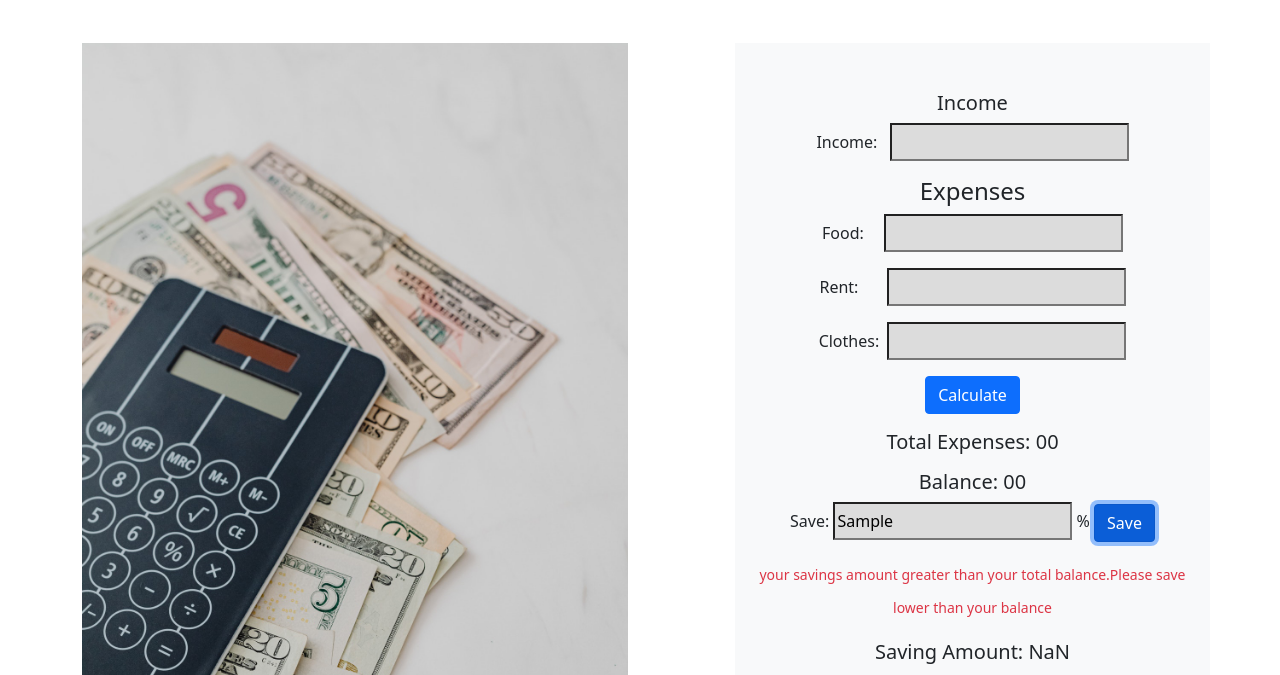
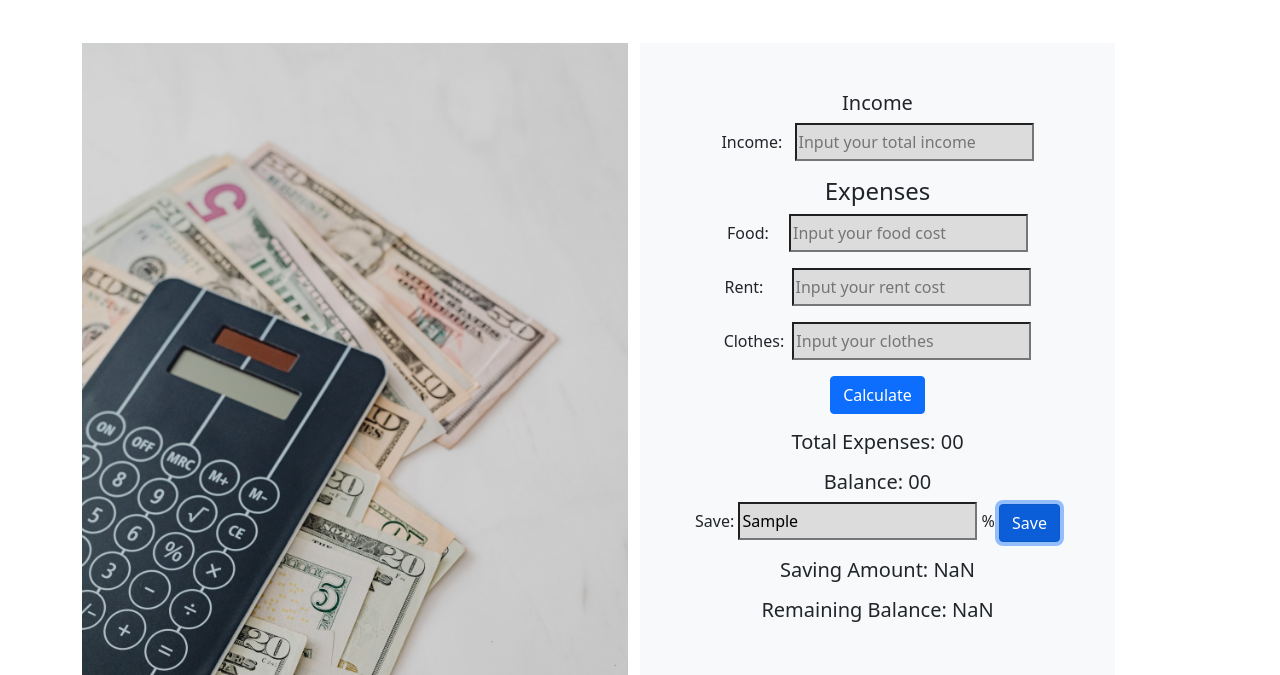
Before and after one commit to ranawp/money-huntrt, a plain HTML site: page index.html in a window 1280 px wide. Both pictures are taken after typing "Sample" into the empty fields and a click on the button "Save". Shown: the part 101-776 px from the top of the page. Drawn offline with nearby package versions, Linux system fonts and the light colour scheme.

Commit message:
error massage handeling

```diff
--- a/index.html
+++ b/index.html
@@ -25,26 +25,28 @@
 
     <section class="container pb-4">
         <main>
-            <div class="row">
+            <div class="row gy-3">
                 <div class="col-lg-6">
                     <!-- left side  -->
                     <div width="80%">
                         <img width="100%" height="80%" src="./photos/photo1.jpg" alt="calculation-photo">
                     </div>
                 </div>
-                <div class="col-lg-5 offset-1 bg-light line-height">
+                <div class="col-lg-5 bg-light line-height">
                     <!-- right side -->
                     <!-- income input area -->
-                    <div class="mt-5 text-center">
+                    <div class="mt-5  text-center">
                         <h5>Income</h5>
-                        <p>Income: <input id="income-Input" type="text" class="ms-2"></p>
+                        <p>Income: <input placeholder="Input your total income" id="income-Input" type="text"
+                                class="ms-2"></p>
 
                         <!-- expences input area -->
                         <h4>Expenses</h4>
 
-                        <p>Food: <input type="text" id="food-input" class="ms-3"></p>
-                        <p>Rent: <input type="text" id="rent-input" class="ms-4"></p>
-                        <p>Clothes: <input type="text" id="clothes-input" class="ms-1"></p>
+                        <p>Food: <input placeholder="Input your food cost" type="text" id="food-input" class="ms-3"></p>
+                        <p>Rent: <input placeholder="Input your rent cost" type="text" id="rent-input" class="ms-4"></p>
+                        <p>Clothes: <input placeholder="Input your clothes" type="text" id="clothes-input" class="ms-1">
+                        </p>
 
 
                         <button type="button" class="btn btn-primary" id="Calculate-button">Calculate</button>
@@ -62,7 +64,7 @@
                         </h5>
 
                         <!-- savings input section -->
-                        <p><span>Save: <input id="save-input" type="text"></span>
+                        <p><span>Save: <input placeholder="Input your savings rate" id="save-input" type="text"></span>
                             <span>%</span>
 
                             <button type="button" class="btn btn-primary" id="saveButton">Save</button>
--- a/style.js
+++ b/style.js
@@ -1,15 +1,18 @@
 //function call of total balance
 function claculateButton() {
-    let foodInput = document.getElementById('food-input')
-    let rentInput = document.getElementById('rent-input')
-    let clothesInput = document.getElementById('clothes-input')
-    let totalExpences = document.getElementById('total-expences')
-    let foodValue = foodInput.value
-    let rentIValue = rentInput.value
-    let clothesValue = clothesInput.value
+    let foodInput = document.getElementById('food-input');
+    let rentInput = document.getElementById('rent-input');
+    let clothesInput = document.getElementById('clothes-input');
+    let totalExpences = document.getElementById('total-expences');
+    let foodValue = foodInput.value;
+    let rentIValue = rentInput.value;
+    let clothesValue = clothesInput.value;
 
-    let incomeInput = document.getElementById('income-Input')
-    const errorInput = document.getElementById('error-input')
+
+
+
+    let incomeInput = document.getElementById('income-Input');
+    const errorInput = document.getElementById('error-input');
     if (incomeInput.value > 0 && foodValue > 0 && rentIValue > 0 && clothesValue > 0) {
 
         let total = parseInt(foodValue) + parseInt(rentIValue) + parseInt(clothesValue)
@@ -17,27 +20,28 @@ function claculateButton() {
 
         //calculate total balance
 
-        let balanceText = document.getElementById('total-balance')
-        let incomeNumber = incomeInput.value
-        let expencesNumber = totalExpences.innerText
+        let balanceText = document.getElementById('total-balance');
+        let incomeNumber = incomeInput.value;
+        let expencesNumber = totalExpences.innerText;
 
 
-        let incomeTotal = parseInt(incomeNumber) - parseInt(expencesNumber)
+        let incomeTotal = parseInt(incomeNumber) - parseInt(expencesNumber);
 
-        balanceText.innerText = incomeTotal
+        balanceText.innerText = incomeTotal;
 
 
     } else {
 
-        errorInput.classList.remove('d-none')
+        errorInput.classList.remove('d-none');
+
     }
     // error massage of expences
-    const errorExpences = document.getElementById('error-expense')
-    if (totalExpences.innerText > incomeInput.value) {
+    const errorExpences = document.getElementById('error-expense');
+
+    if (incomeInput.value < totalExpences.innerText) {
         errorExpences.classList.remove('d-none')
-    } else if (totalExpences.innerText < incomeInput.value) {
-        errorExpences.classList.add('d-none')
     }
+
 }
 // calculate total input values
 document.getElementById('Calculate-button').addEventListener('click', function () {
@@ -58,10 +62,7 @@ function calculateSavings() {
     //error massage of savings
     const savingsError = document.getElementById('savings-error')
     if (saveAmount.innerText > balanceText.innerText) {
-        savingsError.classList.remove('d-none');
-    } else {
-        savingsError.classList.add('d-none');
-        console.log('ok')
+        alert('Your savings should lower than your Balance')
     }
     //calculate remaining balance
     let balance = document.getElementById('total-balance')
```
